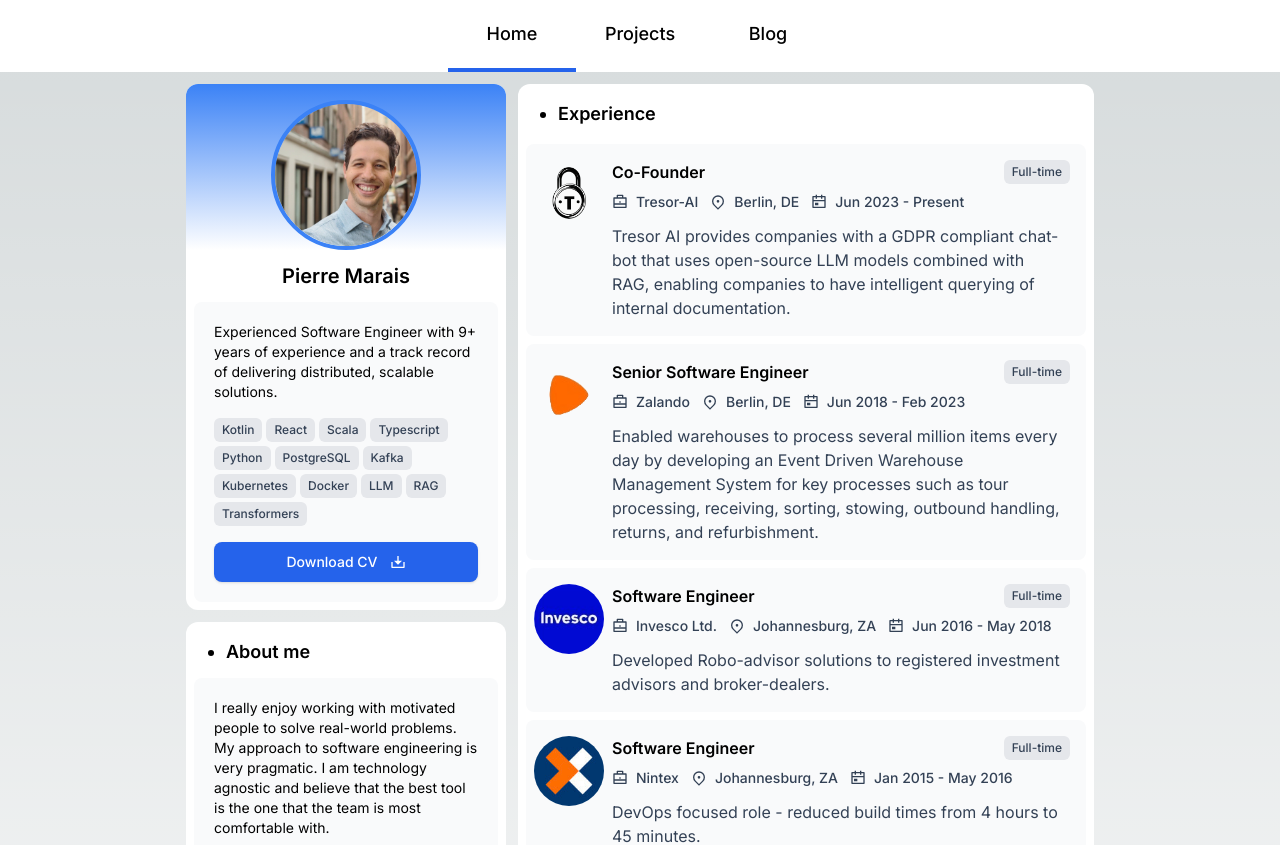
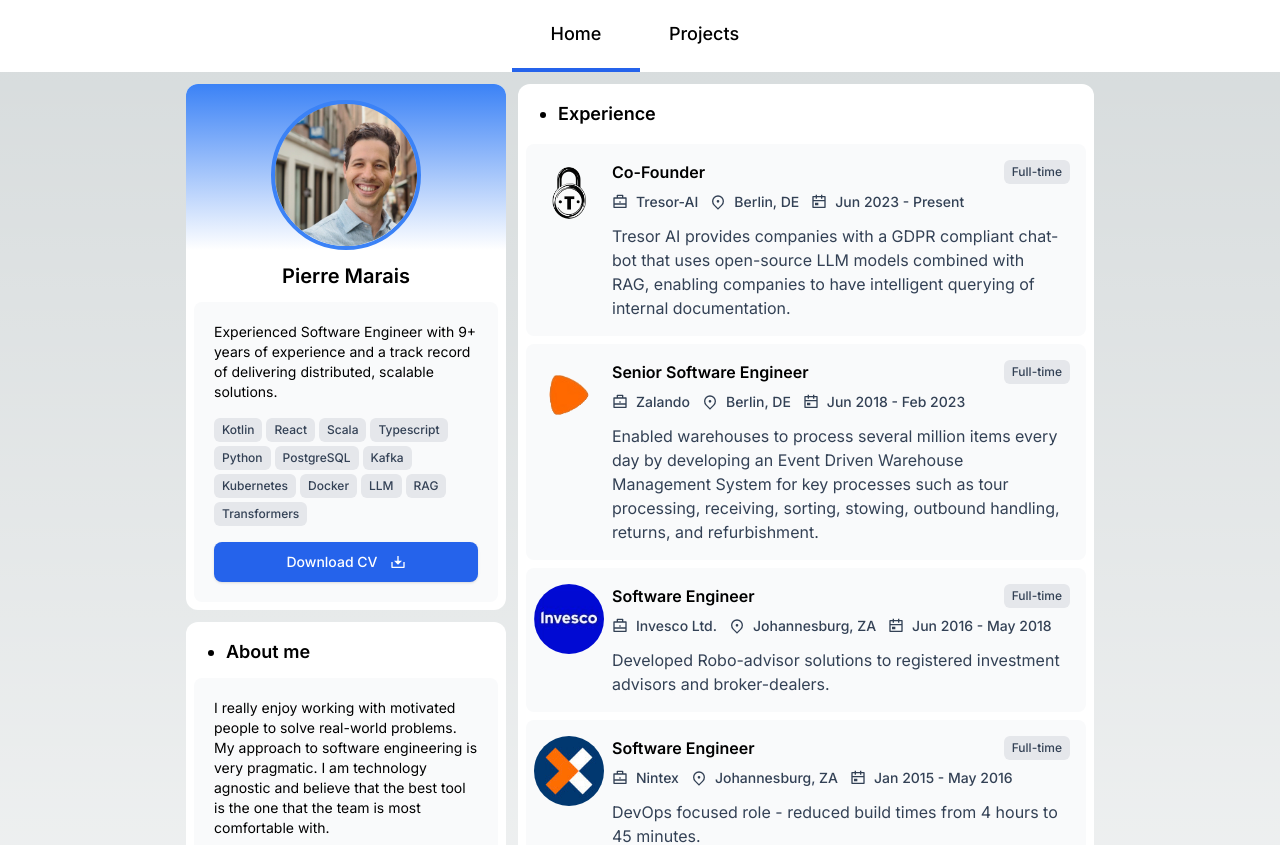
Before and after one commit to Deeds67/portfolio, a Next.js app: page / in a window 1280 px wide. Shown: the top 845 px of the page. Built offline with nearby package versions, Linux system fonts and the light colour scheme.

Commit message:
Remove unused blog navbar link for now

```diff
--- a/src/components/ui/NavBar/index.tsx
+++ b/src/components/ui/NavBar/index.tsx
@@ -13,10 +13,10 @@
             "display_name" : "Projects",
             "url" : "/projects"
         },
-        {
-            "display_name" : "Blog",
-            "url" : "/blog"
-        }
+        // {
+        //     "display_name" : "Blog",
+        //     "url" : "/blog"
+        // }
     ]
 
     const pathname = usePathname()
```
